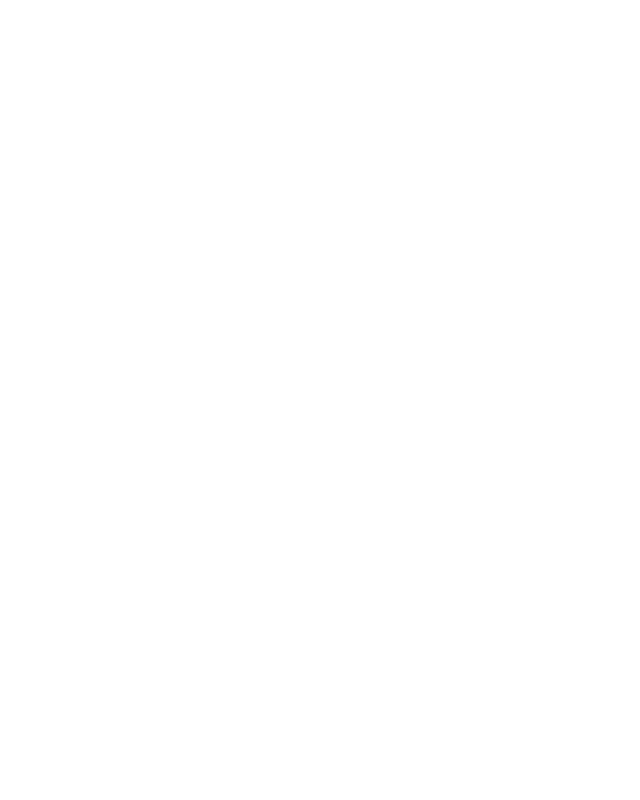
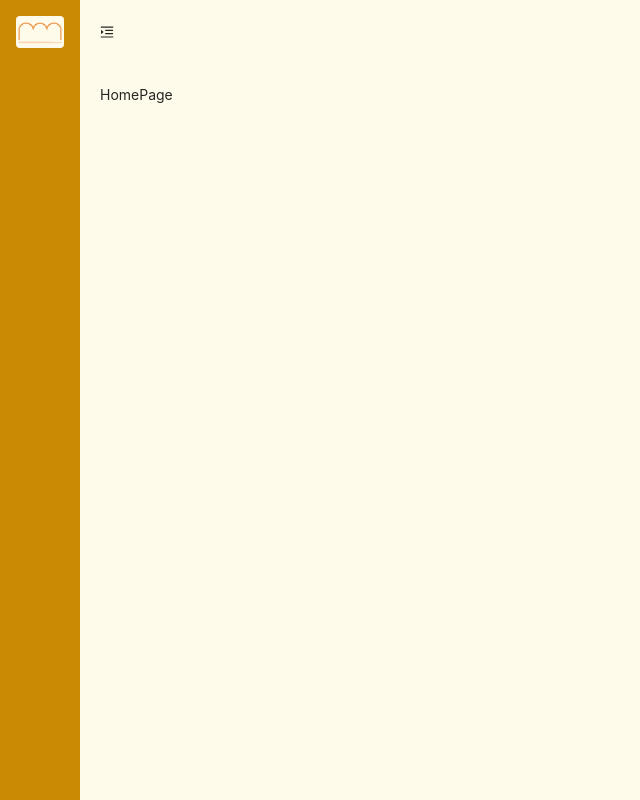
Before and after one commit to eager-beavers/client, a React (Vite) app: page / in a window 1280 px wide. Shown: the whole page, without its empty margins (0-640 px from the left). Built offline with nearby package versions, Linux system fonts and the light colour scheme.

Commit message:
feat: Common Layout
- 공통 Layout 개발
- logo animation tailwind css로 구현

```diff
--- a/src/App.tsx
+++ b/src/App.tsx
@@ -18,9 +18,11 @@ const App = () => {
             {/*<Link to={"/test"}>Test</Link>*/}
             <Routes>
                 <Route path={"/"} element={<PageLayout/>}>
-                    <Route path={"/home"} element={<HomePage/>}/>
+                    <Route index element={<HomePage/>}/>
                     <Route path={"/test"} element={<HomePage/>}/>
                 </Route>
+
+                {/*TODO: Local storage에 로그인 정보를 담은 Token이 없으면 Login Page로 이동하도록 Route를 작성해야함*/}
                 <Route path={"/login"} element={<LoginPage/>}/>
             </Routes>
         </Router>
--- a/src/component/common/PageLayout.tsx
+++ b/src/component/common/PageLayout.tsx
@@ -1,11 +1,44 @@
-import React from 'react';
+import React, {createElement, useState} from 'react';
 import {Outlet} from "react-router-dom";
+import {Layout} from "antd";
+import {MenuFoldOutlined, MenuUnfoldOutlined} from '@ant-design/icons';
+import logo from "../../image/logo.png";
+
+const {Header, Footer, Sider, Content} = Layout;
 
 const PageLayout = () => {
+
+    const [collapsed, setCollapsed] = useState(true);
+
     return (
-        <div style={{background: "red"}}>
-            <Outlet/>
-        </div>
+        <Layout className={"h-full"}>
+            <Sider className={"bg-yellow-600"} trigger={null} collapsible collapsed={collapsed}>
+                <div className={"h-[32px] m-[16px] bg-amber-50 rounded flex relative"}>
+                    <div className={"w-[48px] bg-transparent absolute z-10"}>
+                        <img src={logo} alt={"logo"}/>
+                    </div>
+                    <div
+                        className={`${collapsed ? "w-[0px]" : "w-[120px]"} overflow-hidden flex items-center justify-center whitespace-nowrap ml-auto`}>
+                        <span
+                            className={`transition-opacity duration-1000 linear ${collapsed ? "opacity-0" : "opacity-100"}`}>Drum bbang!</span>
+                    </div>
+                </div>
+            </Sider>
+            <Layout>
+                <Header className={"bg-amber-50 pl-5 pr-5"}>
+                    {
+                        createElement(collapsed ? MenuUnfoldOutlined : MenuFoldOutlined, {
+                            className: "trigger",
+                            onClick: () => setCollapsed(prev => !prev)
+                        })
+                    }
+                </Header>
+                <Content className={"bg-amber-50 p-5"}>
+                    <Outlet/>
+                </Content>
+                {/*<Footer>Footer</Footer>*/}
+            </Layout>
+        </Layout>
     )
 };
 
```
